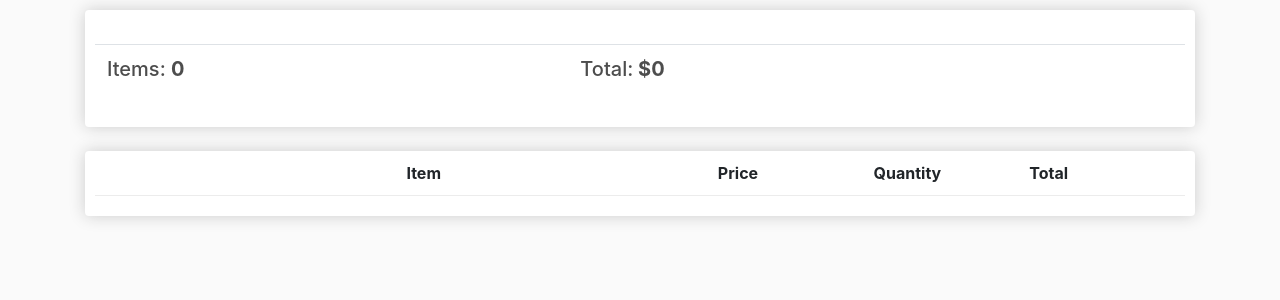
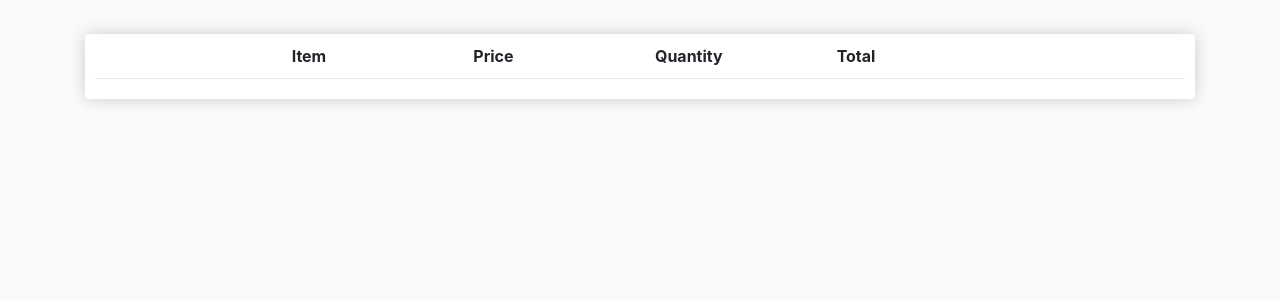
Before and after one commit to rabbanibcs/eshop, a Django app: page /cart/ in a window 1280 px wide. Shown: the part 70-370 px from the top of the page. Run offline with Django 3.2, Linux system fonts and the light colour scheme; lists and menus that the app fills with data are empty; some libraries are stand-ins or nearby versions.

Commit message:
initial commit

```diff
--- a/shop/templates/shop/cart.html
+++ b/shop/templates/shop/cart.html
@@ -1,51 +1,33 @@
-{% extends 'shop/main.html' %}{% load static %}
+{% extends 'shop/main.html' %}
+{% load static %}
+{% load filters %}
 {% block content%}
 <div class="row">
 	<div class="col-lg-12">
-		<div class="box-element">
-			<br>
-			<table class="table">
-				<tr>
-					<th><h5>Items: <strong>{{order.total_items|default:'0'}}</strong></h5></th>
-					<th><h5>Total:<strong> ${{order.cart_total_price|floatformat:2|default:'0' }}</strong></h5></th>
-					<th>
-					</th>
-				</tr>
-			</table>
-		</div>
+
 
 		<br>
 		<div class="box-element">
 			<div class="cart-row">
-				<div style="flex:2"></div>
-				<div style="flex:2"><strong>Item</strong></div>
-				<div style="flex:1"><strong>Price</strong></div>
-				<div style="flex:1"><strong>Quantity</strong></div>
-				<div style="flex:1"><strong>Total</strong></div>
+				<div class="col-2"></div>
+				<div class="col-2"><strong>Item</strong></div>
+				<div class="col-2"><strong>Price</strong></div>
+				<div class="col-2"><strong>Quantity</strong></div>
+				<div class="col-2"><strong>Total</strong></div>
 			</div>
 			{% for product,quantity in products.items %}
 			<div class="cart-row">
-				<div style="flex:2"><img class="row-image" src="{{ product.image.url }}"></div>
-				<div style="flex:2"><p>{{ product.name }}</p></div>
-				<div style="flex:1"><p>${{ product.price }}</p></div>
-				<div style="flex:1">
-					<div class="row">
-						<div class="col-1 btn ">
-
-
-						</div>
-						<div class="center col-2 ml-3 mt-2">
-							<strong>{{ quantity }}</strong>
-						</div>
-						<div class="col-1 btn">
-
-						</div>
-
-					</div>
-
+				<div class="col-2"><img class="row-image" src="{{ product.image.url }}"></div>
+				<div class="col-2"><p>{{ product.name }}</p></div>
+				<div class="col-2"><p>${{ product.price }}</p></div>
+				<div class="col-2"><strong>{{ quantity }}</strong></div>
+				<div class="col-2"><p>${{product|total_price:quantity }}</p></div>
+				<div class="col-2">
+					<form method="post">{%csrf_token%}
+						<input hidden name="product" value="{{product.id}}" type="text">
+						<button class="btn btn-info">Remove</button>
+					</form>
 				</div>
-
-				<div style="flex:1"><p>$</p></div>
 			</div>
 			{% endfor %}
 
```
